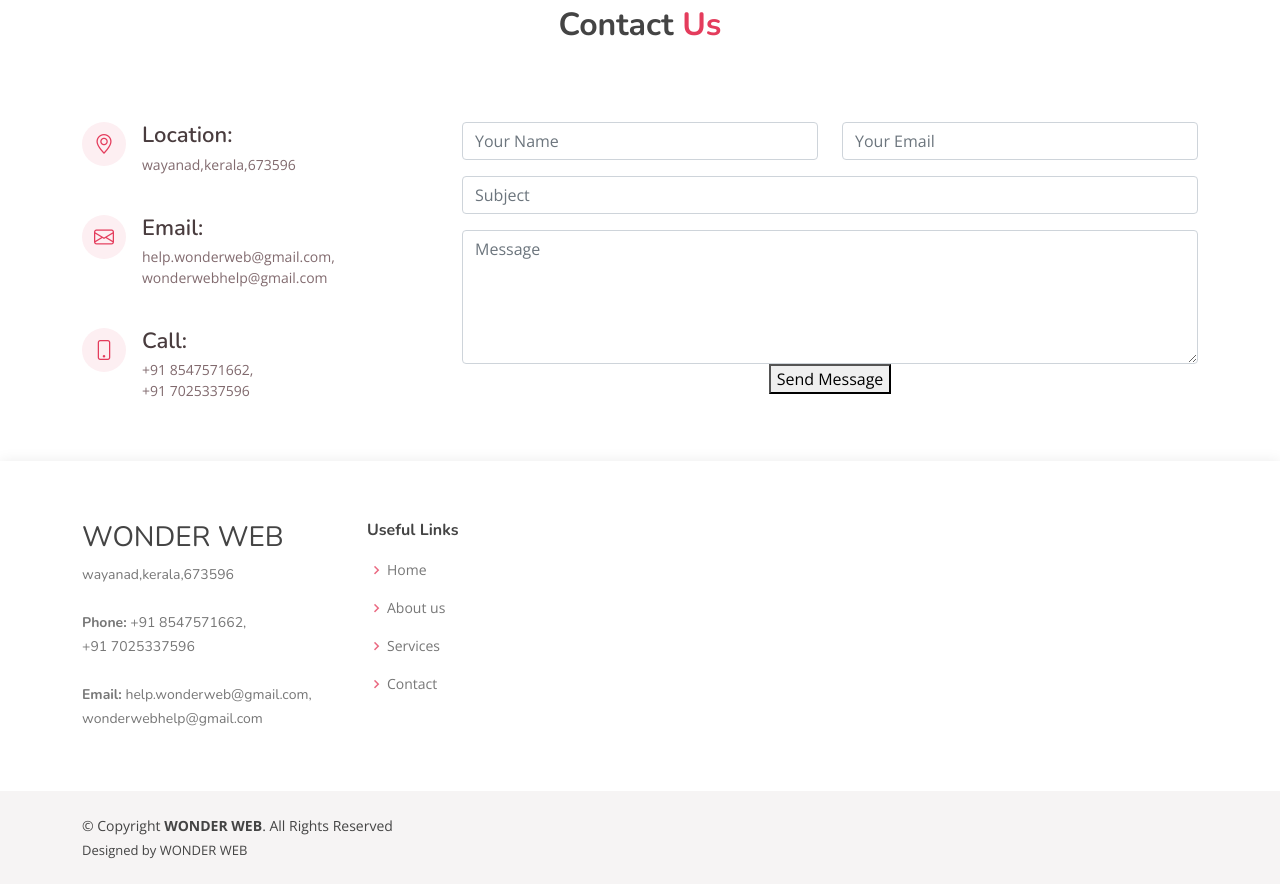
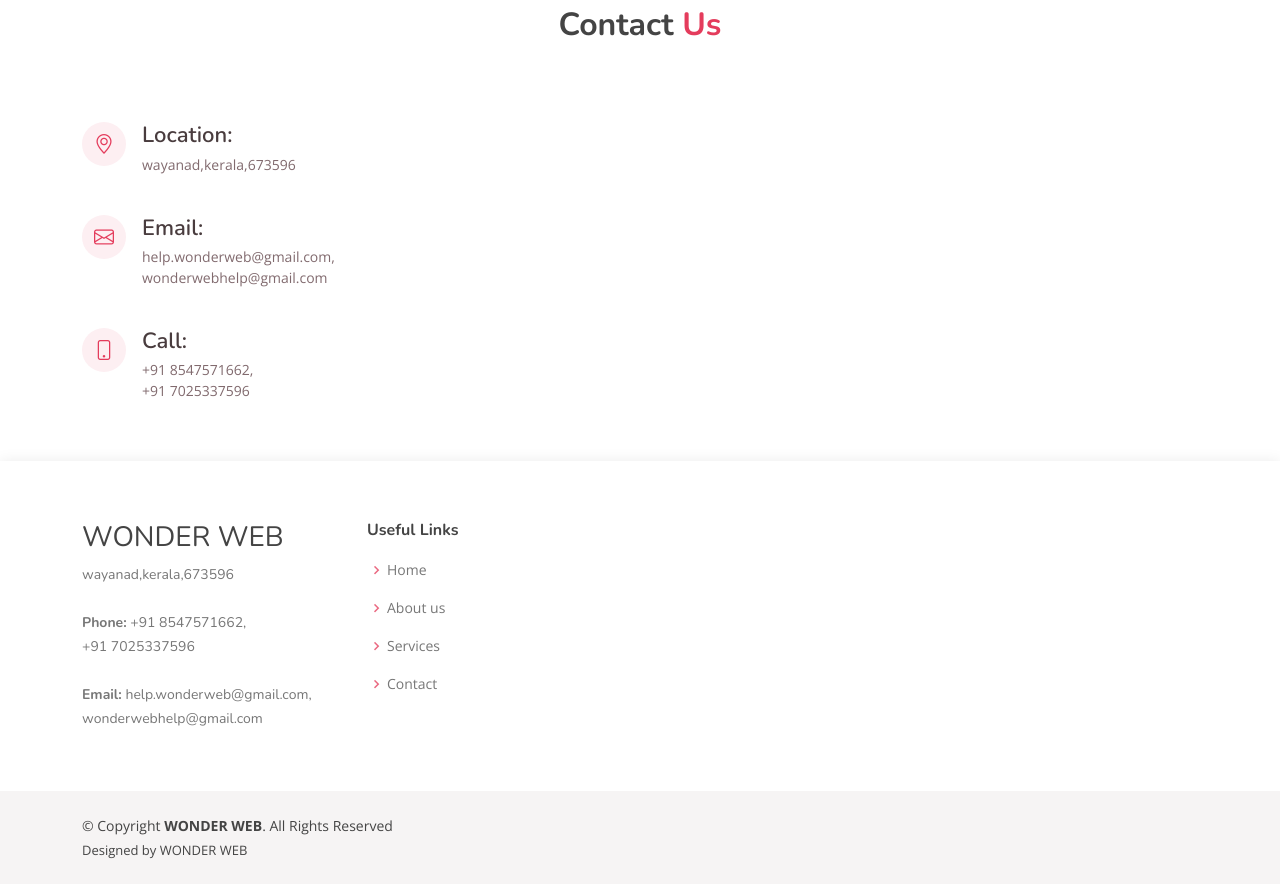
Before and after one commit to ANONYMOUS672/wonder, a plain HTML site: page index.html in a window 1280 px wide. Shown: the part 1960-2844 px from the top of the page. Drawn offline with nearby package versions, Linux system fonts and the light colour scheme.

Commit message:
Update index.html

```diff
--- a/index.html
+++ b/index.html
@@ -235,29 +235,6 @@
 
           </div>
 
-          <div class="col-lg-8 mt-5 mt-lg-0">
-            <script type="text/javascript">var submitted=false;</script>
-           <iframe name="hidden_iframe" id="hidden_iframe" style="display: none" onload="if(submitted){window.location='https://www.google.com/';}"></iframe
-
-            <form action="https://docs.google.com/forms/u/0/d/e/1FAIpQLScyMG-3fU2aXqcvLsffwOhY9UjxcEIn0s4MkJ4inUWz0xwViw/formResponse">
-              <div class="row">
-                <div class="col-md-6 form-group">
-                  <input type="text" name="entry.1452891972" class="form-control" id="name" placeholder="Your Name" required>
-                </div>
-                <div class="col-md-6 form-group mt-3 mt-md-0">
-                  <input type="email" class="form-control" name="entry.872357901" id="email" placeholder="Your Email" required>
-                </div>
-              </div>
-              <div class="form-group mt-3">
-                <input type="text" class="form-control" name="entry.748025801" id="subject" placeholder="Subject" required>
-              </div>
-              <div class="form-group mt-3">
-                <textarea class="form-control" name="entry.1442354046" rows="5" placeholder="Message" required></textarea>
-              </div>
-              <div class="text-center"><button type="submit">Send Message</button></div>
-            </form>
-
-          </div>
 
         </div>
 
```
